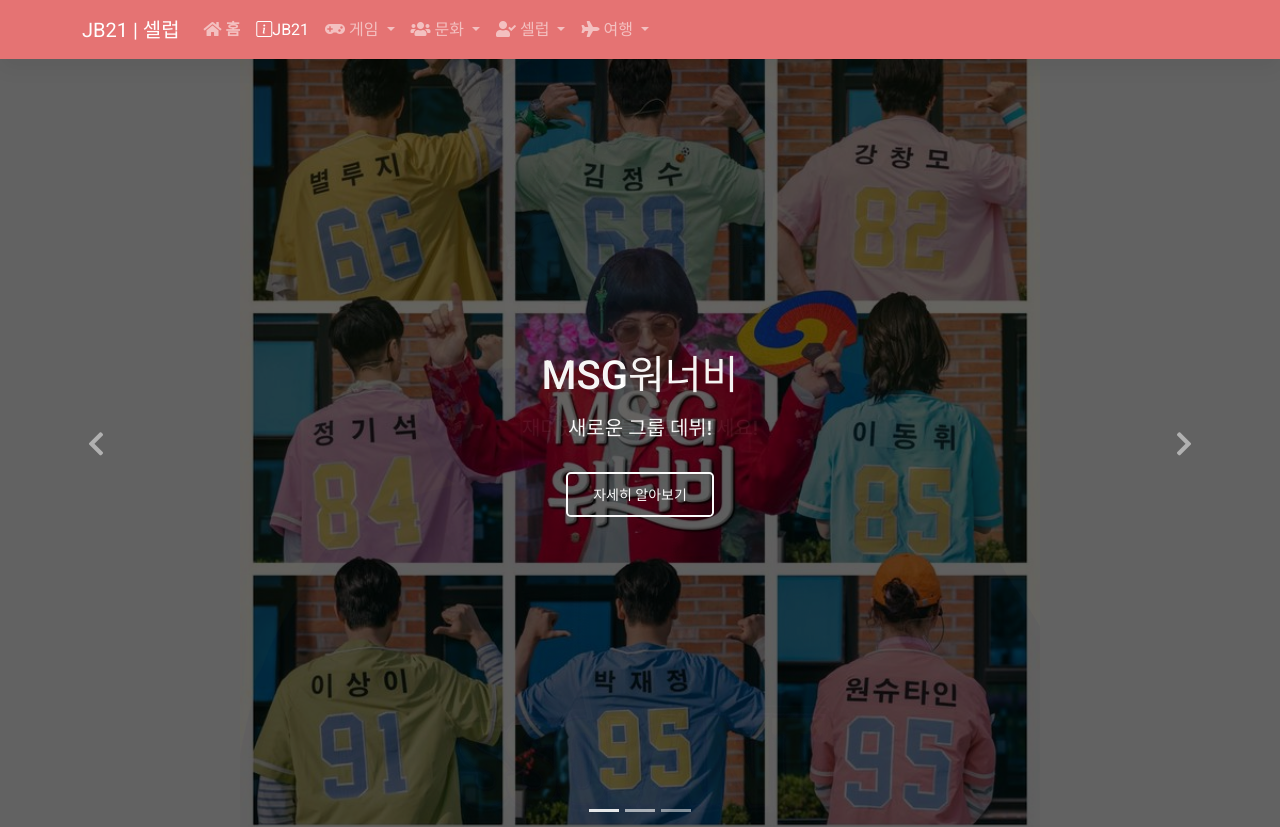
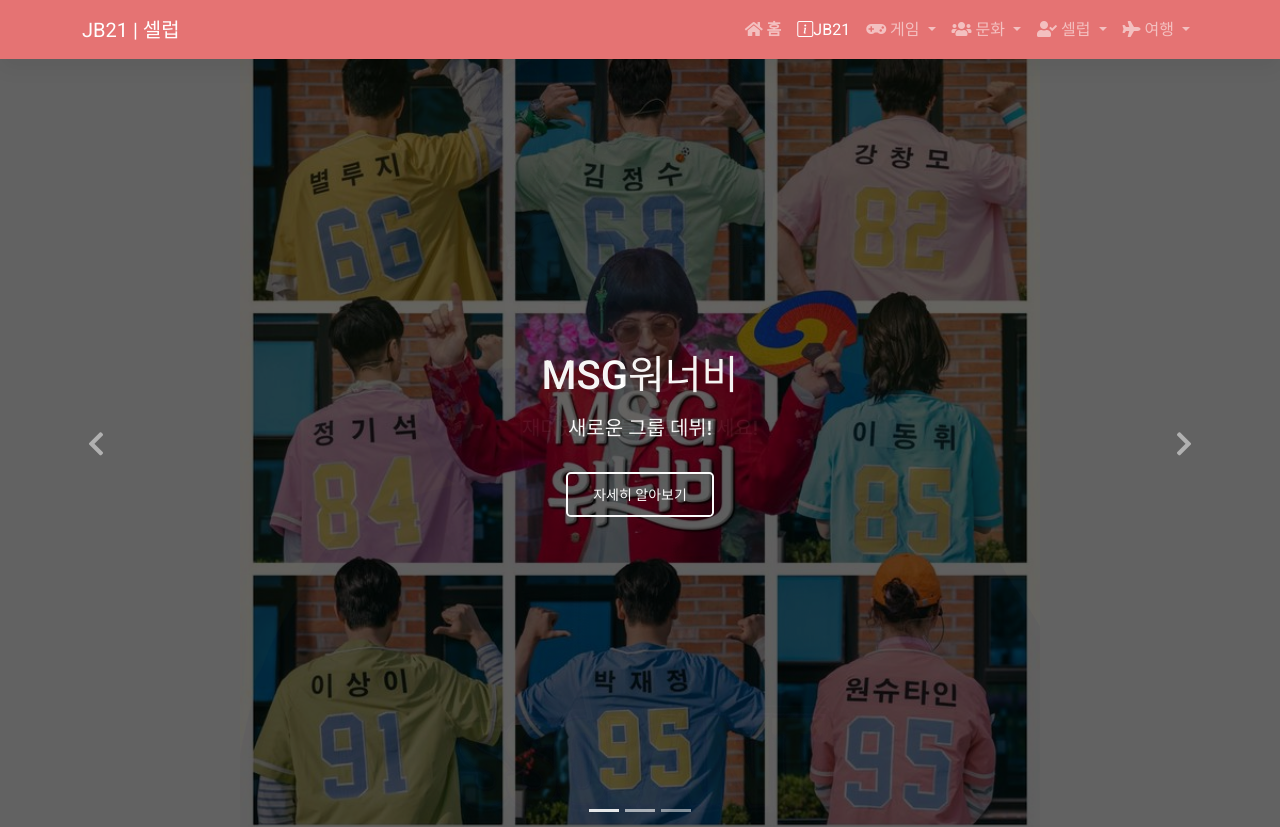
Before and after one commit to pyooz/JB21-WEB, a plain HTML site: page celeb home.html in a window 1280 px wide. Shown: the top 827 px of the page. Drawn offline with nearby package versions, Linux system fonts and the light colour scheme.

Commit message:
네브 오른쪽 정렬

```diff
--- a/celeb home.html
+++ b/celeb home.html
@@ -56,7 +56,7 @@
 
         <!-- Collapsible wrapper -->
         <div class="collapse navbar-collapse" id="navbarSupportedContent">
-          <ul class="navbar-nav me-auto mb-2 mb-lg-0">
+          <ul class="navbar-nav ms-auto mb-2 mb-lg-0">
 
             <!-- Link -->
             <li class="nav-item ">
```
Also changed, not shown: index.html (+1 -1 lines), jb.html (+1 -1 lines), life.html (+1 -1 lines), msg.html (+1 -1 lines), oking.html (+1 -1 lines).
